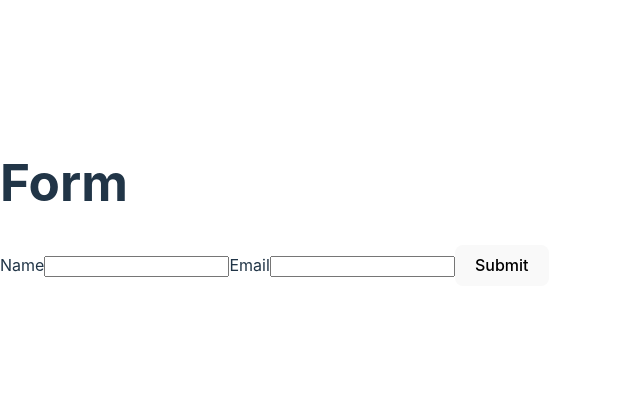
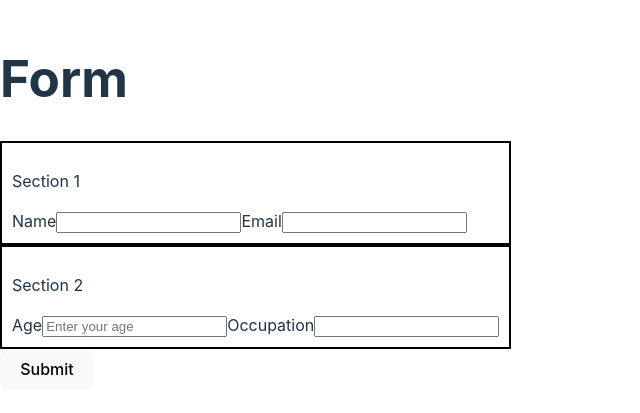
Before and after one commit to bryantt23/dynamic-form, a React (Vite) app: page / in a window 1280 px wide. Shown: the part 197-610 px from the top of the page, without its empty margins (0-640 px from the left). Built offline with nearby package versions, Linux system fonts and the light colour scheme.

Commit message:
Add a second section to the form

```diff
--- /dev/null
+++ b/src/components/Form.css
@@ -0,0 +1,4 @@
+.section {
+  border: 2px solid black;
+  padding: 10px;
+}
--- a/src/components/Form.jsx
+++ b/src/components/Form.jsx
@@ -4,6 +4,7 @@ import { useDispatch } from 'react-redux'
 import { setFormData } from '../features/form/formSlice'
 import * as Yup from 'yup'
 import { Formik, Field, Form as FormikForm, ErrorMessage } from 'formik'
+import './Form.css'
 
 function Form() {
     const navigate = useNavigate()
@@ -11,7 +12,9 @@ function Form() {
 
     const validationSchema = Yup.object({
         name: Yup.string().required(),
-        email: Yup.string().email().required()
+        email: Yup.string().email().required(),
+        age: Yup.number().required().min(1).max(130),
+        occupation: Yup.string().required()
     })
 
     const handleSubmit = (values) => {
@@ -21,7 +24,6 @@ function Form() {
         } catch (error) {
             console.log("Validation failed:", error);
         }
-
     }
 
     const renderError = (message) => <p>{message}</p>
@@ -30,11 +32,13 @@ function Form() {
         <div>
             <h1>Form</h1>
             <Formik
-                initialValues={{ name: "", email: "" }}
+                initialValues={{ name: "", email: "", age: '', occupation: '' }}
                 onSubmit={handleSubmit}
                 validationSchema={validationSchema}
             >
                 <FormikForm>
+                    <div className='section'>
+                        <p>Section 1</p>
                         <label>Name
                             <Field
                                 name="name"
@@ -49,10 +53,29 @@ function Form() {
                             />
                             <ErrorMessage name="email" render={renderError} />
                         </label>
+                    </div>
+                    <div className='section'>
+                        <p>Section 2</p>
+                        <label>Age
+                            <Field
+                                name="age"
+                                type="number"
+                                placeholder="Enter your age"
+                            />
+                            <ErrorMessage name="age" render={renderError} />
+                        </label>
+                        <label>Occupation
+                            <Field
+                                name="occupation"
+                                type="text"
+                            />
+                            <ErrorMessage name="occupation" render={renderError} />
+                        </label>
+                    </div>
                     <button type='submit'>Submit</button>
                 </FormikForm>
             </Formik>
-        </div >
+        </div>
     )
 }
 
```
Lines whose indentation alone changed are shown as unchanged.
